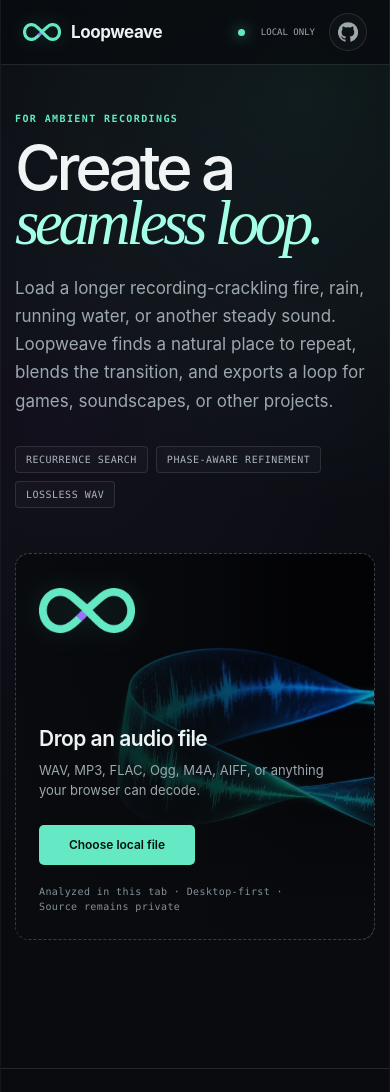
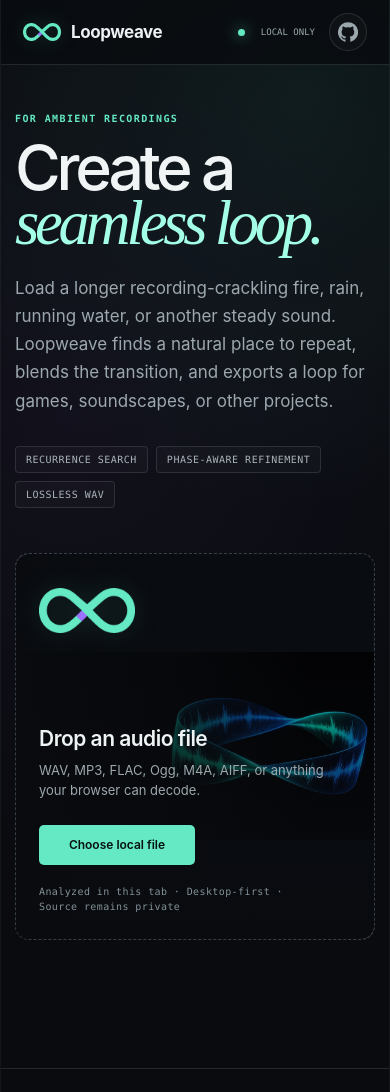
Before and after one commit to scpedicini/loopweave, a website built with Vite: page index.html in a window 390 px wide. Shown: the top 1092 px of the page. Built offline with nearby package versions, Linux system fonts and the light colour scheme.

Commit message:
Responsiveness changes

```diff
--- a/src/style.css
+++ b/src/style.css
@@ -335,10 +335,11 @@
   width: 100%;
   height: 100%;
   object-fit: cover;
-  object-position: 52% center;
+  object-position: right center;
   opacity: var(--drop-artwork-opacity);
   pointer-events: none;
   transform: scale(var(--drop-artwork-scale));
+  transform-origin: right center;
   transition:
     opacity 240ms ease,
     transform 420ms ease;
@@ -1575,13 +1576,20 @@
     min-height: 385px;
   }
 
+  .drop-zone:hover,
+  .drop-zone.is-dragging,
+  .drop-zone.is-busy {
+    --drop-artwork-scale: 1;
+  }
+
   .drop-content {
     min-height: 385px;
     padding: 25px 23px;
   }
 
   .drop-artwork {
-    object-position: 58% center;
+    object-fit: contain;
+    object-position: center;
   }
 
   .drop-footnote {
```
